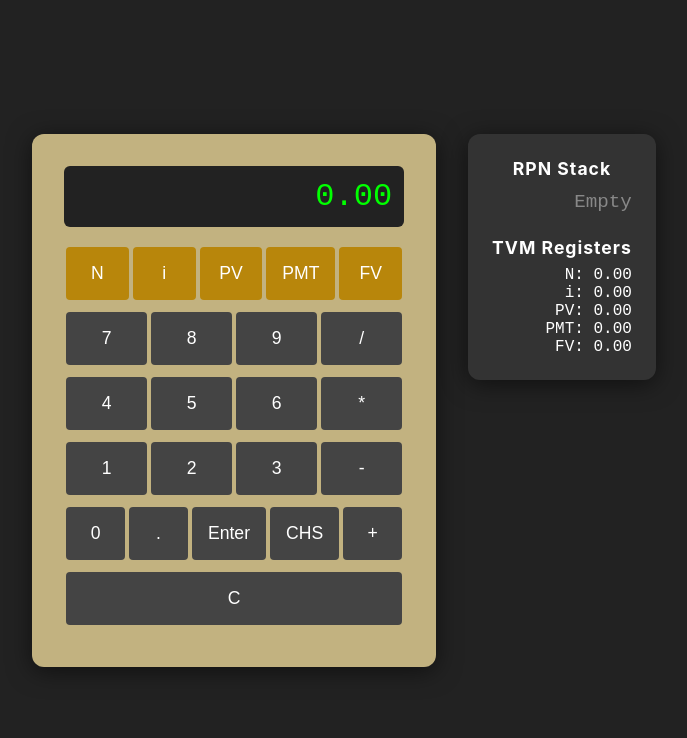
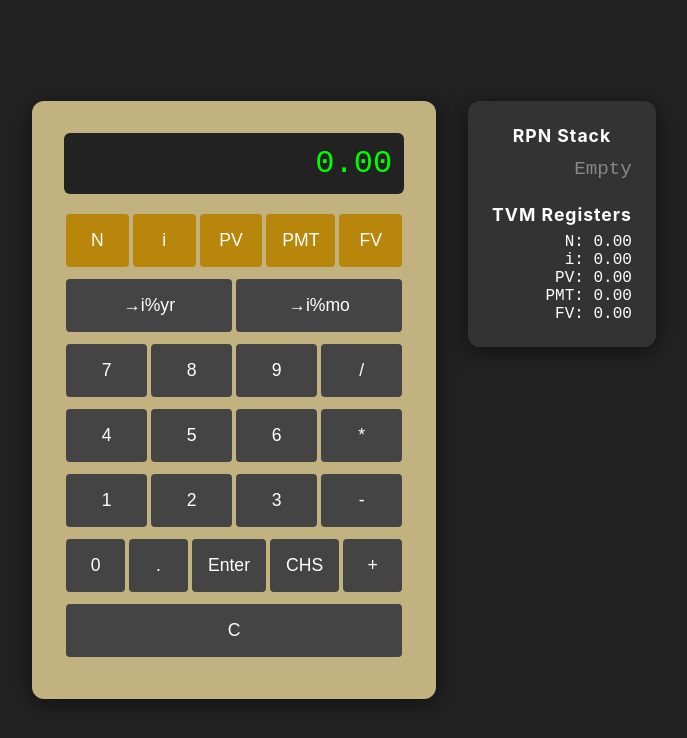
Before and after one commit to reteixeira10/hp12c-investor, a React (Create React App) app: page / in a window 1280 px wide. Shown: the top 738 px of the page, without its empty margins (296-983 px from the left). Built offline with nearby package versions, Linux system fonts and the light colour scheme.

Commit message:
add i to month and year conversion

```diff
--- a/src/Home.tsx
+++ b/src/Home.tsx
@@ -2,6 +2,7 @@ import React, { useState } from "react";
 
 const buttonLabels = [
   ["N", "i", "PV", "PMT", "FV"],
+  ["→i%yr", "→i%mo"],
   ["7", "8", "9", "/"],
   ["4", "5", "6", "*"],
   ["1", "2", "3", "-"],
@@ -186,6 +187,22 @@ const Home: React.FC = () => {
         setInput(Number(newValue).toFixed(2)); // <-- format here
       }
     }
+    else if (label === "→i%mo") {
+      // Convert annual to monthly
+      if (input !== "") {
+        const iyr = parseFloat(input);
+        const imo = (Math.pow(1 + iyr / 100, 1 / 12) - 1) * 100;
+        setInput(imo.toFixed(6)); // show up to 6 decimals for precision
+      }
+    }
+    else if (label === "→i%yr") {
+      // Convert monthly to annual
+      if (input !== "") {
+        const imo = parseFloat(input);
+        const iyr = (Math.pow(1 + imo / 100, 12) - 1) * 100;
+        setInput(iyr.toFixed(6));
+      }
+    }
   };
 
   return (
```
